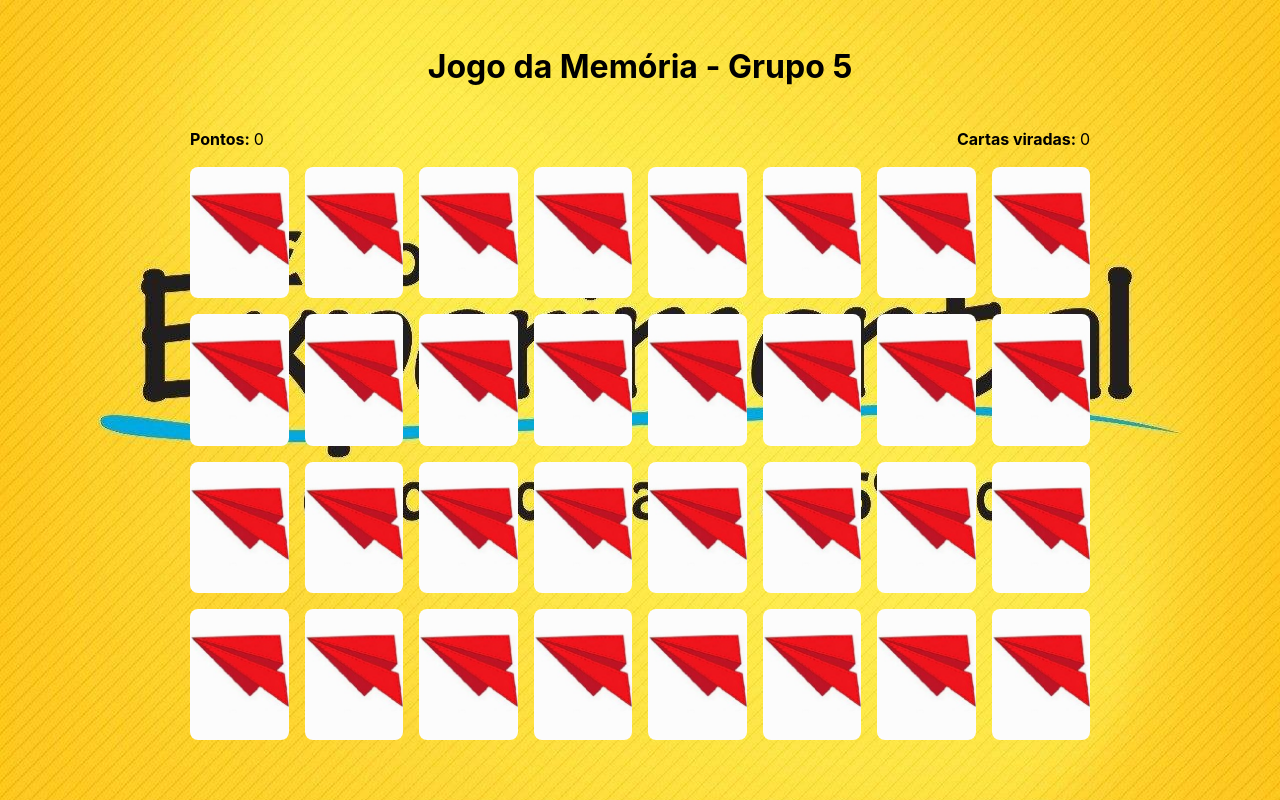
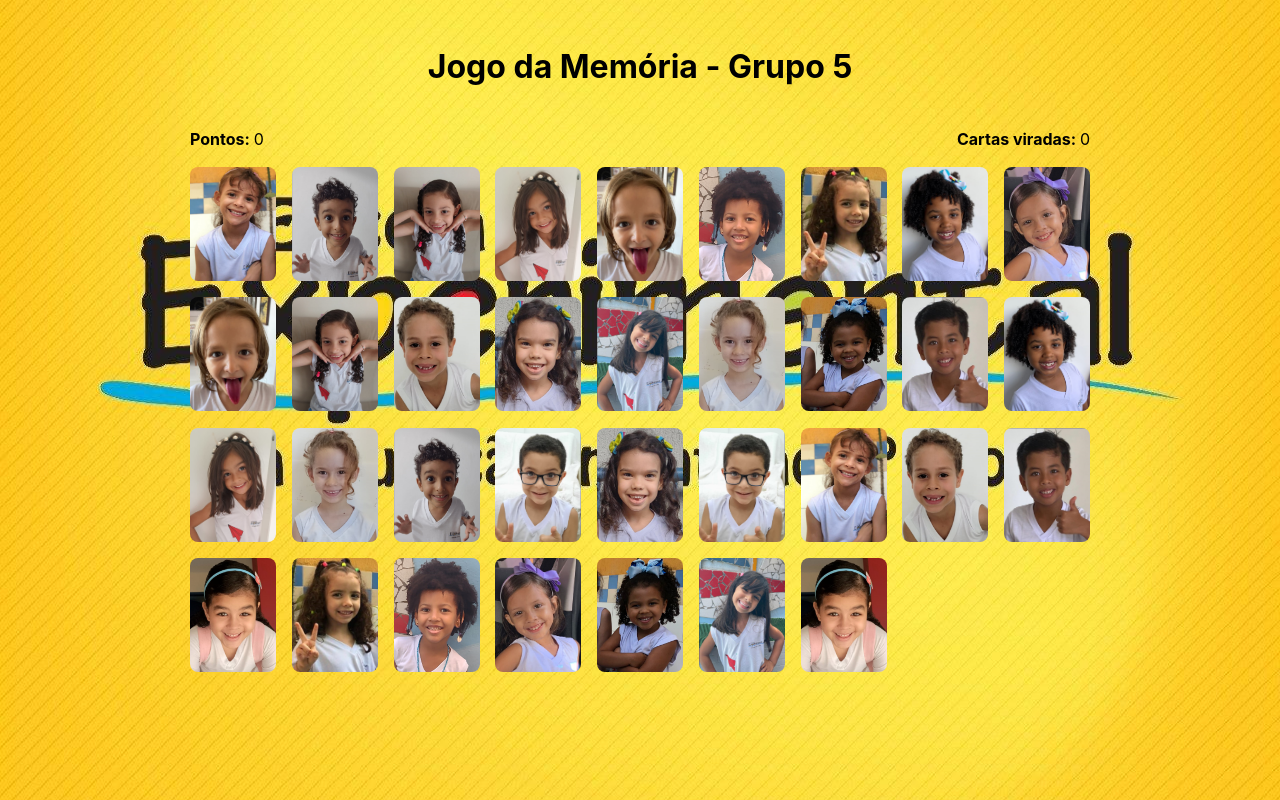
Before and after one commit to ViTaUM/grupo5, a React (Vite) app: page / in a window 1280 px wide. Built offline with nearby package versions, Linux system fonts and the light colour scheme.

Commit message:
add gigi2

```diff
--- a/src/components/Carta.jsx
+++ b/src/components/Carta.jsx
@@ -14,7 +14,7 @@ export const Carta = ({ id, idDoPar, imagem }) => {
   const bloqueado = virada || idsDasCartasViradas.length > 1;
 
   const cn = classNames("carta", {
-    "carta--virada": virada,
+    "carta--virada": true,
     "carta--encontrada": encontrada,
   });
 
--- a/src/constants/cartas.js
+++ b/src/constants/cartas.js
@@ -3,6 +3,7 @@ const imagens = [
   "pipi.png",
   "julia.png",
   "gigi.png",
+  "gigi2.png",
   "mari.png",
   "flora.png",
   "nicolas.png",
--- a/src/index.css
+++ b/src/index.css
@@ -85,7 +85,7 @@ a:hover {
 
 .cartas {
   display: grid;
-  grid-template-columns: repeat(8, 1fr);
+  grid-template-columns: repeat(9, 1fr);
   gap: 1rem;
 }
 
```
Also changed, not shown: public/gigi2.png (added).
